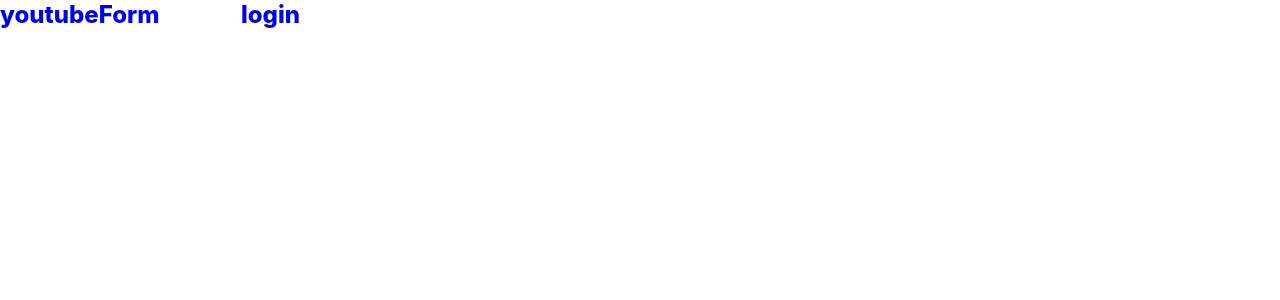
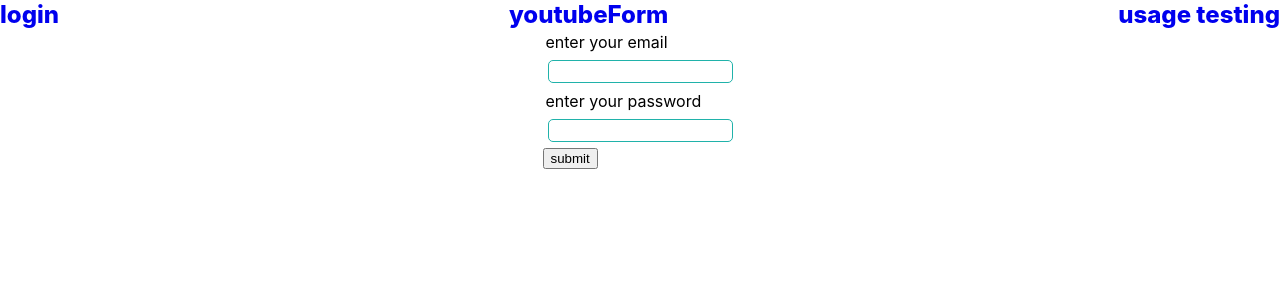
Before and after one commit to tarielTitirashvili/test_formik, a React (Create React App) app in the folder formic_app/: page /login in a window 1280 px wide. Before the commit this address had no page. Shown: the top 300 px of the page. Built offline with nearby package versions, Linux system fonts and the light colour scheme.

Commit message:
up to 40 lesson login form for testing

```diff
--- a/formic_app/src/App.css
+++ b/formic_app/src/App.css
@@ -33,7 +33,7 @@
 .header{
   display: flex;
   justify-content: space-between;
-  width: 300px;
+  width: 100%;
   font-weight: 800;
   font-size: 24px;
 }
--- a/formic_app/src/App.js
+++ b/formic_app/src/App.js
@@ -2,19 +2,22 @@
 import YoutubeForm from "./components/youtubeForm";
 import { NavLink, Route, Routes } from "react-router-dom";
 import UsageFormControls from "./components/afterBases/usageFormControls";
+import LoginForm from "./components/afterBases/loginForm";
 
 function App() {
   return (
     <div>
       <header>
         <div className="header">
+          <NavLink to={"/login"}>login</NavLink>
           <NavLink to={"/youtube"}>youtubeForm</NavLink>
-          <NavLink to={"/"}>login</NavLink>
+          <NavLink to={"/"}>usage testing</NavLink>
         </div>
       </header>
       <Routes>
+        <Route path="/login" element={<LoginForm />} />
+        <Route path="/youtube" element={<YoutubeForm />} />
         <Route path="/" element={<UsageFormControls />} />
-        <Route path="/youtube" element={<YoutubeForm />} />
       </Routes>
     </div>
   );
--- /dev/null
+++ b/formic_app/src/components/afterBases/loginForm.js
@@ -0,0 +1,47 @@
+import React from "react";
+import { Formik, Form } from "formik";
+import * as Yup from "yup";
+import FormikControl from "./controls/formikControl";
+
+export default function LoginForm() {
+  const initialValues = {
+    email: "",
+    password: "",
+  };
+  const validationSchema = Yup.object({
+    email: Yup.string().required("Required").email("incorrect email format"),
+    password: Yup.string().required("Required"),
+  });
+  const onSubmit = (values) => {
+    console.log("submit", values);
+  };
+  return (
+    <div className="formContainer">
+      <Formik
+        initialValues={initialValues}
+        validationSchema={validationSchema}
+        onSubmit={onSubmit}
+      >
+        {(formik) => {
+          return (
+            <Form>
+              <FormikControl
+                control="input"
+                type="email"
+                name="email"
+                label="enter your email"
+              />
+              <FormikControl
+                control="input"
+                type="password"
+                name="password"
+                label="enter your password"
+              />
+              <button type="submit" disabled={!formik.isValid}>submit</button>
+            </Form>
+          );
+        }}
+      </Formik>
+    </div>
+  );
+}
```
